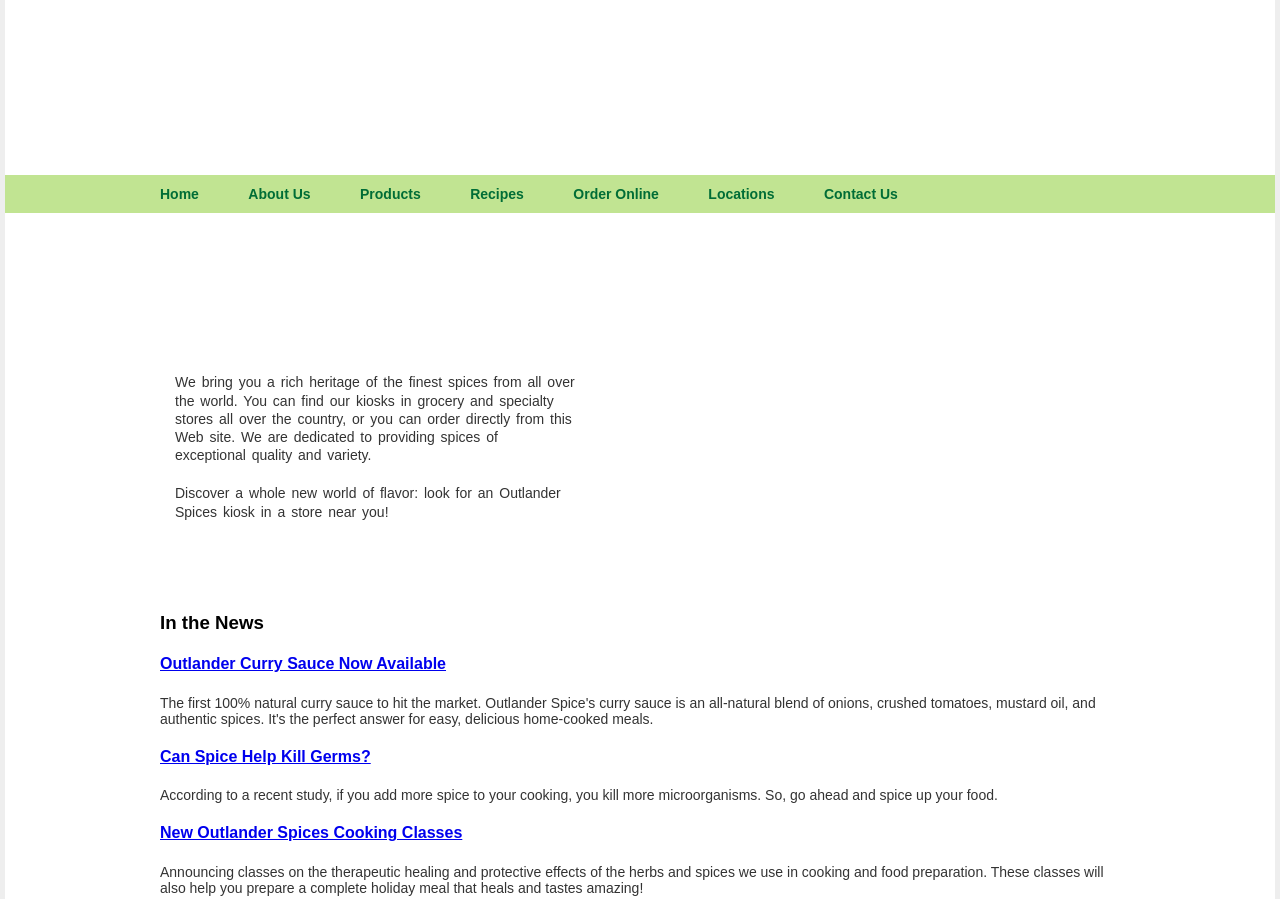
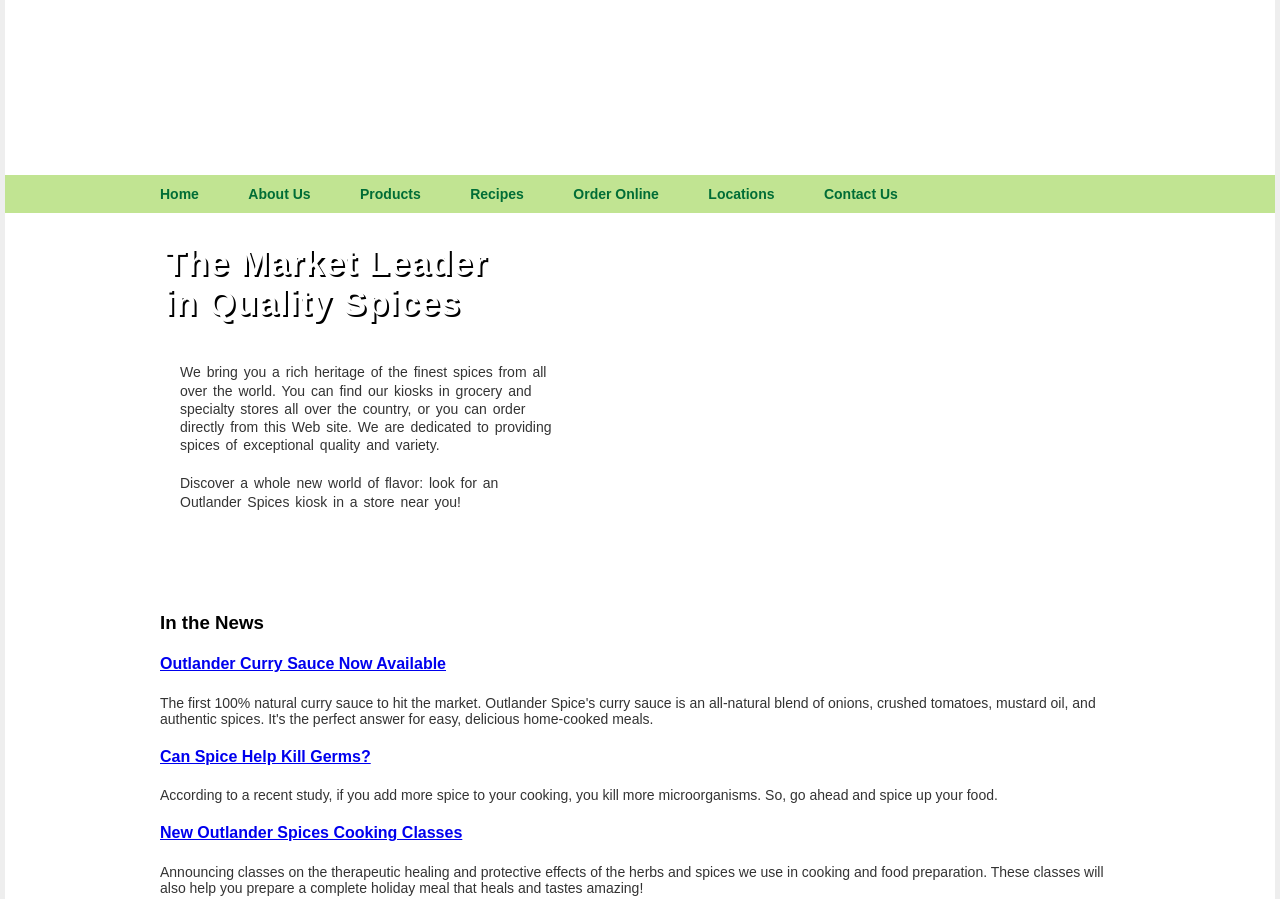
Before and after one commit to zachmiller1/outlanderspices, a plain HTML site: page index.html in a window 1280 px wide. Shown: the top 899 px of the page. Drawn offline with Linux system fonts and the light colour scheme.

Commit message:
Lead text style and position

```diff
--- a/css/styles.css
+++ b/css/styles.css
@@ -85,10 +85,19 @@ ul {
 	Home Intro
 =================== */
 
-.introheader {
-	font-size: 1.625em;
+.introlead {
+	font-size: 2.175em;
 	color: #fff;
 	margin: 0;
+	text-shadow: 2px 2px #000;
+	letter-spacing: 0.9px;
+}
+
+.leadcontainer {
+	width: 340px;
+	height: 105px;
+	margin: 0 0 0 5px;
+	padding: 30px 0 0;
 }
 
 .introtext {
@@ -103,8 +112,8 @@ ul {
 }
 
 .introcontainer {
-	width: 410px;
-	height: 145px;
+	width: 385px;
+	height: 150px;
 	margin: 0;
 	padding: 0;
 }
@@ -112,7 +121,7 @@ ul {
 .whitebox {
 	background-color: #fff;
 	padding: 15px 10px 20px 15px;
-	margin: 0;
+	margin: 0 0 0 5px;
 }
 
 .introbg {
@@ -182,7 +191,7 @@ footer p {
 }
 
 /* ==================
-	960 Grid
+	Site Container
 =================== */
 
 .sitecontainer {
--- a/index.html
+++ b/index.html
@@ -29,12 +29,12 @@
 
 			<div class="introbg"><!-- introbg -->
 				<div class="maincontainer"><!-- maincontainer -->
-					<div class="introcontainer"><!-- introcontainer -->
-						<h2 class="introheader">The Market Leader in Quality Spices</h2>
-					</div><!-- introcontainer end -->
+					<div class="leadcontainer"><!-- leadcontainer -->
+						<h2 class="introlead">The Market Leader in Quality Spices</h2>
+					</div><!-- leadcontainer end -->
 
 					<div class="introcontainer whitebox"><!-- introcontainer whitebox-->
-						<p class="introtext introspace">We bring you a rich heritage of the finest spices from all over the world. You can find our kiosks in grocery and specialty stores all over the country, or you can order directly from this Web site. We are dedicated to providing spices of<br> exceptional quality and variety.</p>
+						<p class="introtext introspace">We bring you a rich heritage of the finest spices from all over the world. You can find our kiosks in grocery and specialty stores all over the country, or you can order directly from this Web site. We are dedicated to providing spices of exceptional quality and variety.</p>
 
 						<p class="introtext">Discover a whole new world of flavor: look for an Outlander Spices kiosk in a store near you!</p>
 					</div><!-- introcontainer whitebox end -->
```
